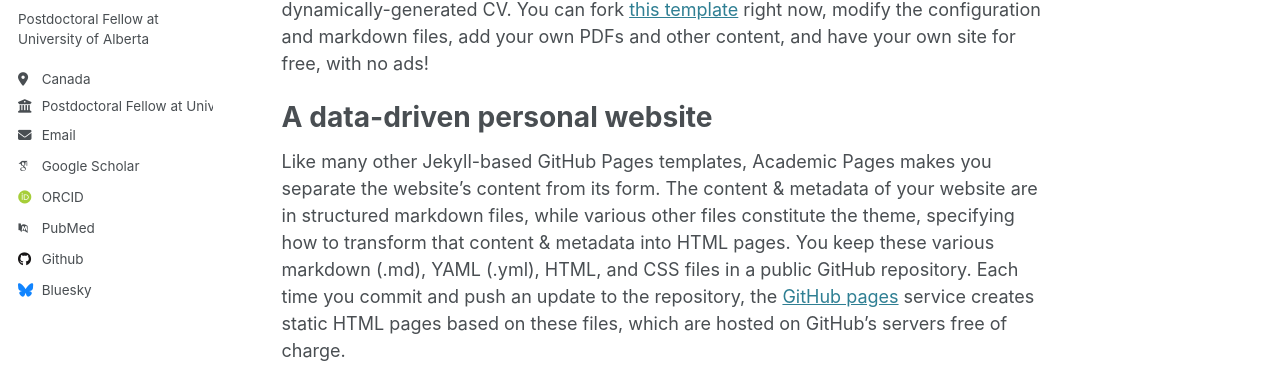
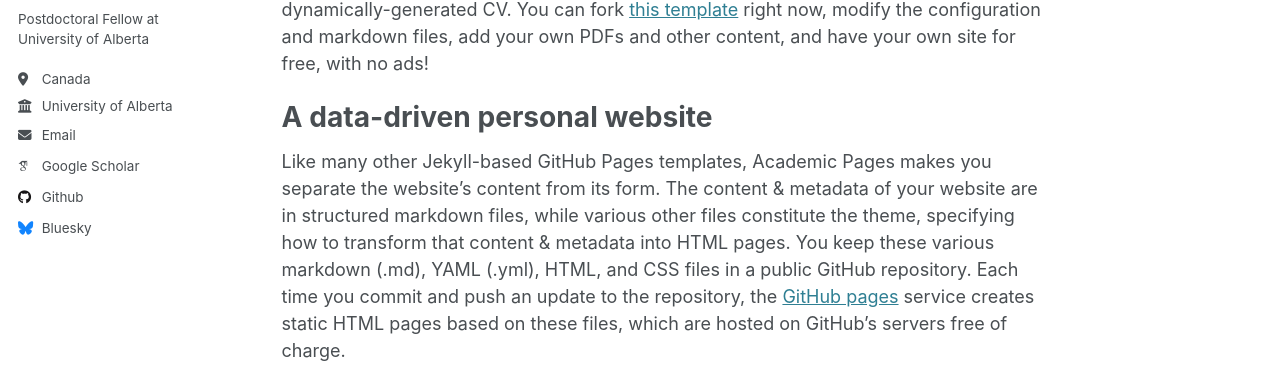
Before and after one commit to jacobwwh/jacobwwh.github.io, a Jekyll site: the page built from _pages/about.md, in a window 1280 px wide. Shown: the part 314-701 px from the top of the page. Built offline with Jekyll 4.4.1, drawn with Linux system fonts in a browser that asks for light colours; some web fonts are replaced.

Commit message:
Update _config.yml

```diff
--- a/_config.yml
+++ b/_config.yml
@@ -26,17 +26,17 @@ author:
   pronouns         : # example: "she/her"
   bio              : "Postdoctoral Fellow at University of Alberta"
   location         : "Canada"
-  employer         : "Postdoctoral Fellow at University of Alberta"
+  employer         : "University of Alberta"
   uri              : # URL
   email            : "wenhan12@ualberta.ca"
 
   # Academic websites
   arxiv            : # URL - Update with the correct link to your profile
-  googlescholar    : "https://scholar.google.com/citations?user=PS_CX0AAAAAJ"
+  googlescholar    : "https://scholar.google.com/citations?user=wOFP-oUAAAAJ&hl"
   impactstory      : # URL
-  orcid            : "http://orcid.org/yourorcidurl"
+  orcid            : #"http://orcid.org/yourorcidurl"
   semantic         : # URL
-  pubmed           : "https://www.ncbi.nlm.nih.gov/pubmed/?term=john+snow"
+  pubmed           : #"https://www.ncbi.nlm.nih.gov/pubmed/?term=john+snow"
   researchgate     : # URL
   scopus           : # URL
 
```
